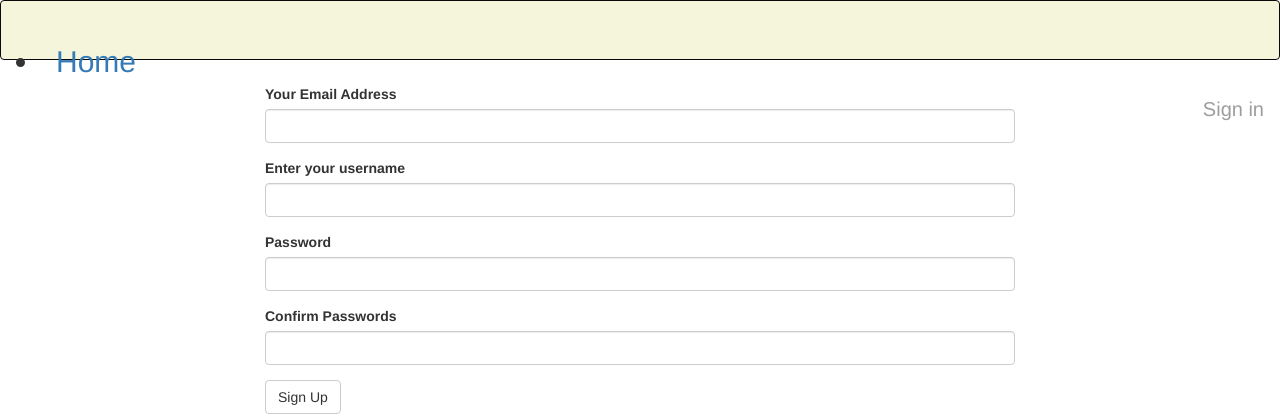
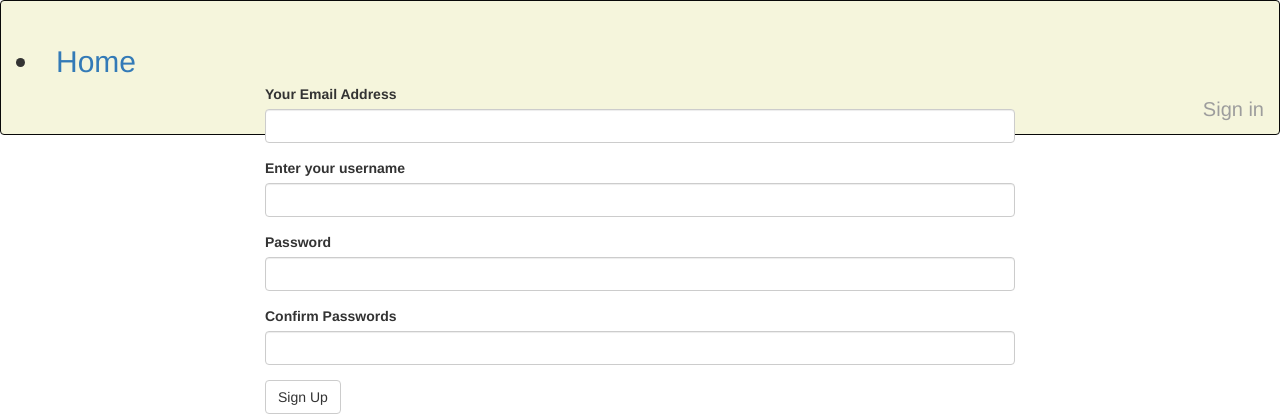
Before and after one commit to kenmutuma001/BLOG, a Flask app: page /authenticate/register in a window 1280 px wide. Shown: the top 420 px of the page. Run offline with Flask 2, Linux system fonts and the light colour scheme; parts of the project's set-up code (start-up, migrations or seed data) failed here and were passed over; some libraries are stand-ins or nearby versions.

Commit message:
change navbar

```diff
--- a/app/templates/navbar.html
+++ b/app/templates/navbar.html
@@ -1,5 +1,5 @@
 <div style="height: 60px;">
-    <div class="navbar navbar-inverse" role="navigation" style="background-color: beige;height: 60px;">
+    <div class="navbar navbar-inverse" role="navigation" style="background-color: beige;height: px;">
 
         <div class="navbar-collapse collapse" style="height: 60px;"><br><br>
             <li style="font-size: 30px"><a href="/">Home</a></li>
```
